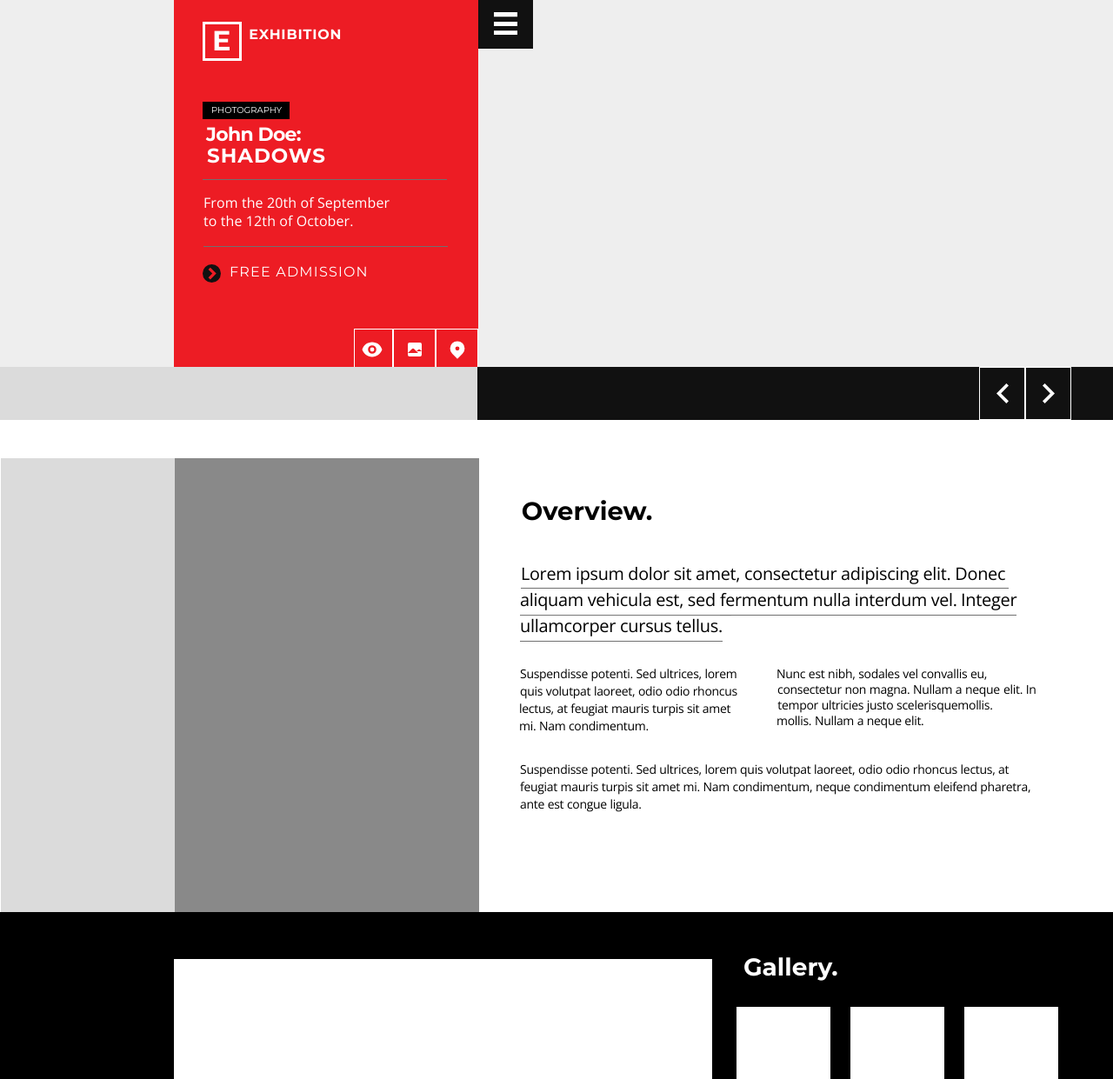
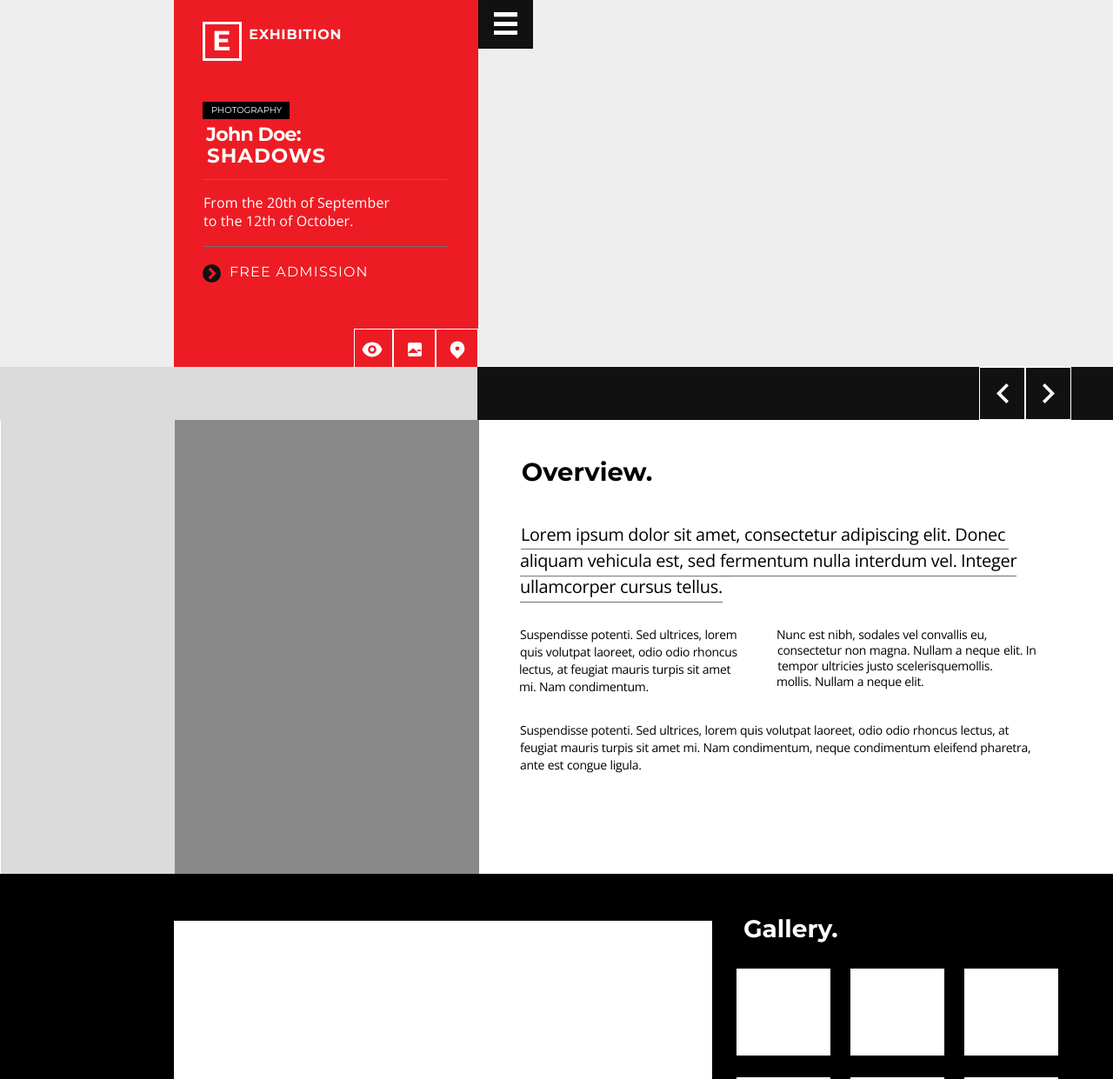
Before and after one commit to gbidzishvili/SCSS-Project, a plain HTML site: page index.html in a window 1280 px wide. Shown: the top 1241 px of the page at 87% size. Drawn offline with nearby package versions, Linux system fonts and the light colour scheme.

Commit message:
last changes to 1920px

```diff
--- a/styles/components/component-1/_desktop.scss
+++ b/styles/components/component-1/_desktop.scss
@@ -1,4 +1,4 @@
-@media (min-width: 1024px) and (max-width: 1900px) {
+@media (min-width: 1024px) and (max-width: 1920px) {
   .component-1 {
     width: 100%;
     height: 100%;
--- a/styles/components/component-2/_desktop.scss
+++ b/styles/components/component-2/_desktop.scss
@@ -1,9 +1,11 @@
-@media (min-width: 1024px) and (max-width: 1900px) {
+@media (min-width: 1024px) and (max-width: 1920px) {
   .component-2 {
     transform: translate(508px, -60px);
     display: flex;
     .inv-cub-cont {
       display: flex;
+      transform: translate(0px, -44px);
+      height: 480px;
       .inv-cube-2 {
         display: inline-block;
         width: 200px;
@@ -17,10 +19,13 @@
         height: 524px;
         background-color: #898989;
         transform: translate(-507px, 59px);
+        //
+        // transform: translate(0px, -45px);
+        // height: 482px;
       }
     }
     .after-cube {
-      transform: translate(-549px, 104px);
+      transform: translate(-549px, 59px);
 
       .title {
         font-size: 29px;
--- a/styles/components/component-3/_desktop.scss
+++ b/styles/components/component-3/_desktop.scss
@@ -1,4 +1,4 @@
-@media (min-width: 1024px) and (max-width: 1900px) {
+@media (min-width: 1024px) and (max-width: 1920px) {
   .component-3 {
     margin-bottom: 32px;
     .desk-disp-none {
--- a/styles/components/component-4/_desktop.scss
+++ b/styles/components/component-4/_desktop.scss
@@ -1,4 +1,4 @@
-@media (min-width: 1024px) and (max-width: 1900px) {
+@media (min-width: 1024px) and (max-width: 1920px) {
   .component-4 {
     transform: translate(0px, -34px);
     .map {
--- a/styles/components/component-5/_desktop.scss
+++ b/styles/components/component-5/_desktop.scss
@@ -1,4 +1,4 @@
-@media (min-width: 1024px) and (max-width: 1900px) {
+@media (min-width: 1024px) and (max-width: 1920px) {
   .component-5 {
     height: 164px;
     background-color: black;
```
Also changed, not shown: index.html (+1 -1 lines), assets/component-4/Canvas.png (added), assets/component-4/Layer 31 copy 2.png (renamed from assets/component-4/img-2.png), assets/component-4/Layer 31 copy 2@2x.png (renamed from assets/component-4/img-3.png), assets/component-4/Layer 31 copy 2@3x.png (renamed from assets/component-4/img.png), styles/index.css, 1 other file.
